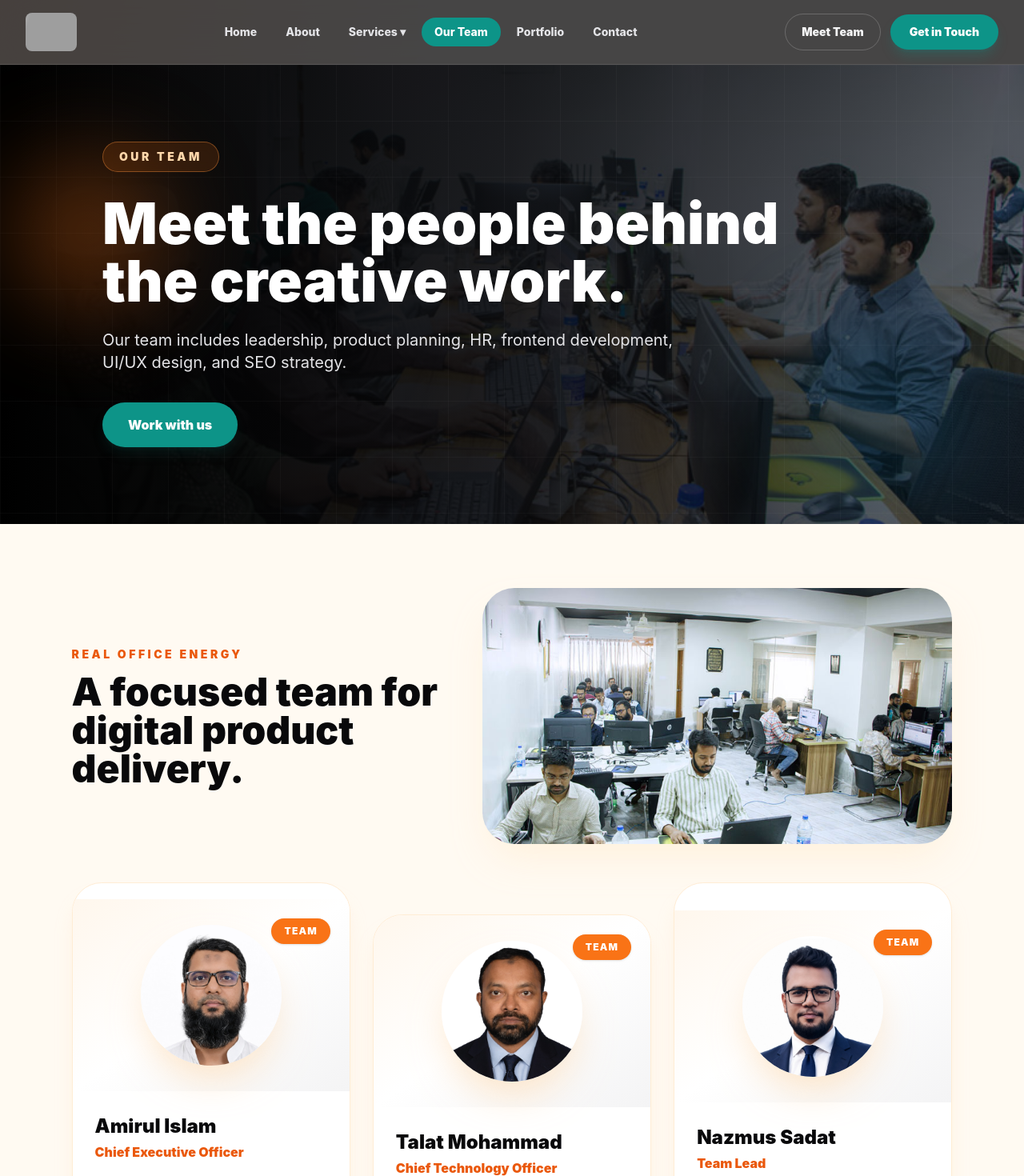
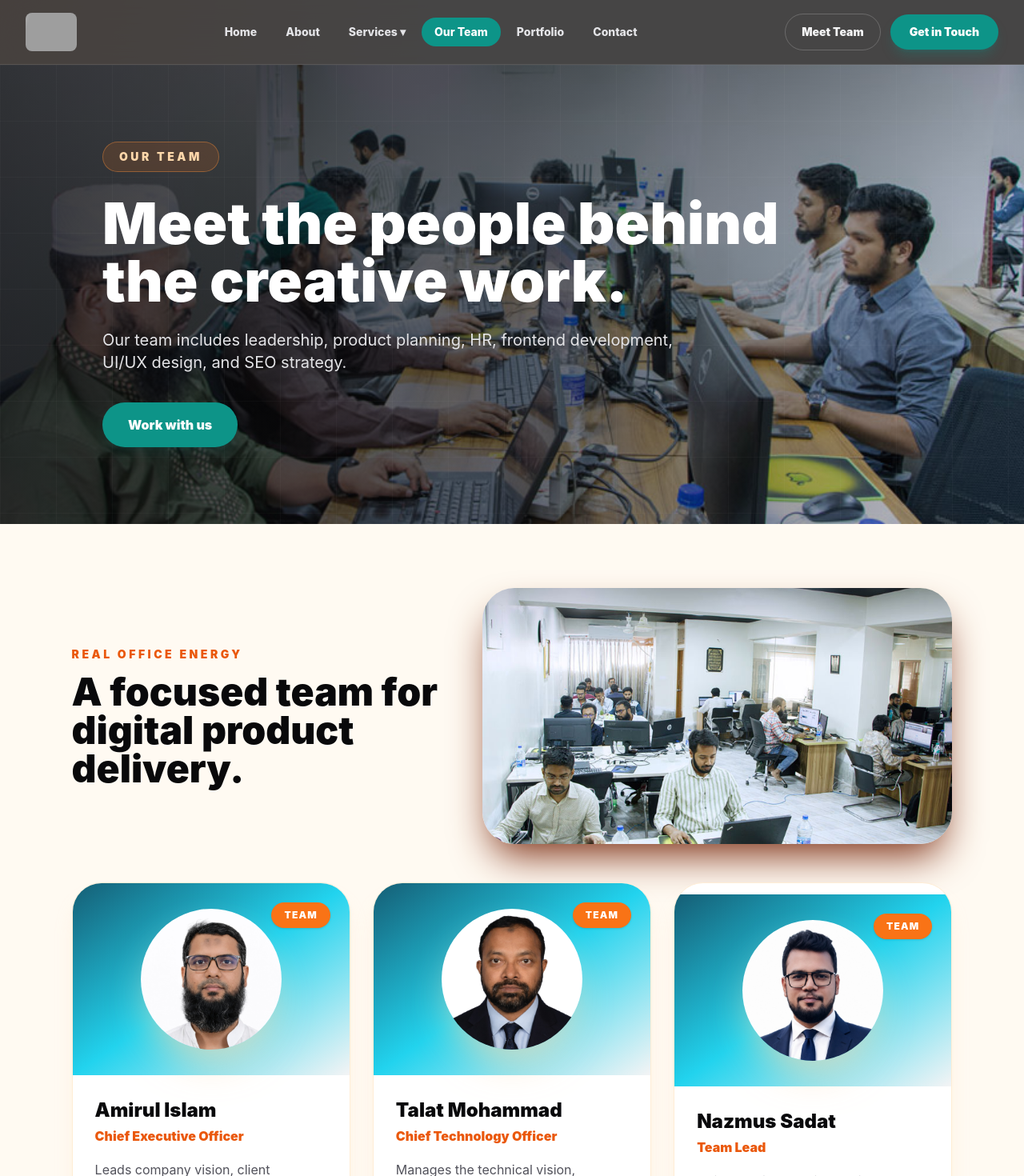
Before and after one commit to oasifashraf/aannahl-website-nextjs, a Next.js app: page /team in a window 1280 px wide. Shown: the top 1470 px of the page at 80% size. Built offline with nearby package versions, Linux system fonts and the light colour scheme; grey boxes are pictures that could not be loaded.

Commit message:
Team card

```diff
--- a/src/app/team/page.tsx
+++ b/src/app/team/page.tsx
@@ -29,7 +29,7 @@ export default function TeamPage() {
             <span className="text-sm font-black uppercase tracking-[0.25em] text-orange-600">Real office energy</span>
             <h2 className="mt-3 text-4xl font-black leading-tight text-zinc-950 md:text-5xl">A focused team for digital product delivery.</h2>
           </div>
-          <Image src="/assets/advanced/office-wide.jpg" alt="Aan Nahl office" width={1200} height={620} className="h-80 w-full rounded-[2.5rem] object-cover shadow-2xl shadow-orange-100/80" />
+          <Image src="/assets/advanced/office-wide.jpg" alt="Aan Nahl office" width={1200} height={620} className="h-80 w-full rounded-[2.5rem] object-cover shadow-2xl shadow-orange-900" />
         </div>
 
         <TeamGrid members={teamMembers} />
--- a/src/components/PageHero.tsx
+++ b/src/components/PageHero.tsx
@@ -20,13 +20,15 @@ export default function PageHero({ eyebrow, title, text, image = '/assets/advanc
       <div className="absolute inset-0 opacity-28">
         <Image src={image} alt="" fill className="object-cover" priority />
       </div>
-      <div className="absolute inset-0 bg-gradient-to-r from-black via-zinc-950/90 to-zinc-950/60" />
+      <div className="absolute inset-0 bg-gradient-to-r from-zinc-950/80 via-zinc-950/60 to-zinc-950/20" />
       <div className="absolute inset-0 grid-lines opacity-50" />
-      <FloatingGlow className="left-8 top-24 h-48 w-48 bg-orange-500/35" />
-      <FloatingGlow className="bottom-10 right-12 h-60 w-60 bg-sky-500/15" />
+      {/* <FloatingGlow className="left-8 top-24 h-48 w-48 bg-orange-500/35" />
+      <FloatingGlow className="bottom-10 right-12 h-60 w-60 bg-sky-500/15" /> */}
 
       <MotionSection className="relative z-10 mx-auto max-w-5xl">
         <span className="inline-flex rounded-full border border-orange-400/40 bg-orange-500/15 px-5 py-2 text-sm font-black uppercase tracking-[0.25em] text-orange-200 backdrop-blur">
+
+
           {eyebrow}
         </span>
         <h1 className="mt-7 max-w-4xl text-5xl font-black leading-tight md:text-7xl">{title}</h1>
--- a/src/components/TeamGrid.tsx
+++ b/src/components/TeamGrid.tsx
@@ -49,9 +49,9 @@ export default function TeamGrid({ members }: TeamGridProps) {
             }}
             whileTap={{ scale: 0.98 }}
             aria-label={`View ${member.name}'s profile`}
-            className={`card-hover group overflow-hidden rounded-[2.3rem] border border-orange-100 bg-white text-left shadow-xl shadow-orange-100/70 focus:outline-none focus-visible:ring-4 focus-visible:ring-orange-400 focus-visible:ring-offset-4 ${index === 1 || index === 4 ? 'lg:mt-10' : ''}`}
+            className={`card-hover group overflow-hidden rounded-[2.3rem] border border-orange-100 bg-white text-left shadow-xl shadow-orange-100/70 focus:outline-none focus-visible:ring-4 focus-visible:ring-orange-400 focus-visible:ring-offset-4 `}
           >
-            <span className="relative block bg-gradient-to-br from-orange-50 via-white to-zinc-100 p-8 text-center">
+            <span className="relative block bg-gradient-to-br from-cyan-800 via-cyan-400 to-zinc-100 p-8 text-center">
               <span className="absolute right-6 top-6 rounded-full bg-orange-500 px-4 py-2 text-xs font-black uppercase tracking-widest text-white shadow">Team</span>
               <Image src={member.image} alt={`${member.name} - ${member.role}`} width={180} height={180} className="mx-auto h-44 w-44 rounded-full object-cover shadow-2xl shadow-orange-200/70 transition group-hover:scale-105" />
             </span>
@@ -97,13 +97,13 @@ export default function TeamGrid({ members }: TeamGridProps) {
                 &times;
               </button>
 
-              <div className="bg-gradient-to-br from-orange-50 via-white to-zinc-100 px-8 pb-7 pt-10 text-center">
+              <div className="bg-gradient-to-br from-slate-400 via-white to-zinc-100 px-8 pb-7 pt-10 text-center">
                 <Image src={selectedMember.image} alt={`${selectedMember.name} - ${selectedMember.role}`} width={220} height={220} className="mx-auto h-52 w-52 rounded-full object-cover shadow-2xl shadow-orange-200/70" />
               </div>
               <div className="p-8 text-center sm:p-10">
-                <span className="text-xs font-black uppercase tracking-[0.25em] text-orange-600">Our Team</span>
+                <span className="text-xs font-black uppercase tracking-[0.25em] text-teal-600">Our Team</span>
                 <h2 id="team-member-name" className="mt-2 text-3xl font-black text-zinc-950">{selectedMember.name}</h2>
-                <p className="mt-1 text-lg font-black text-orange-600">{selectedMember.role}</p>
+                <p className="mt-1 text-lg font-black text-teal-600">{selectedMember.role}</p>
                 <p id="team-member-bio" className="mx-auto mt-5 max-w-md leading-7 text-zinc-600">{selectedMember.bio}</p>
                 <Link href="/contact" className="mt-7 inline-flex rounded-full bg-zinc-950 px-7 py-3 font-black text-white transition hover:-translate-y-1 hover:bg-teal-600">
                   Contact Team
```
